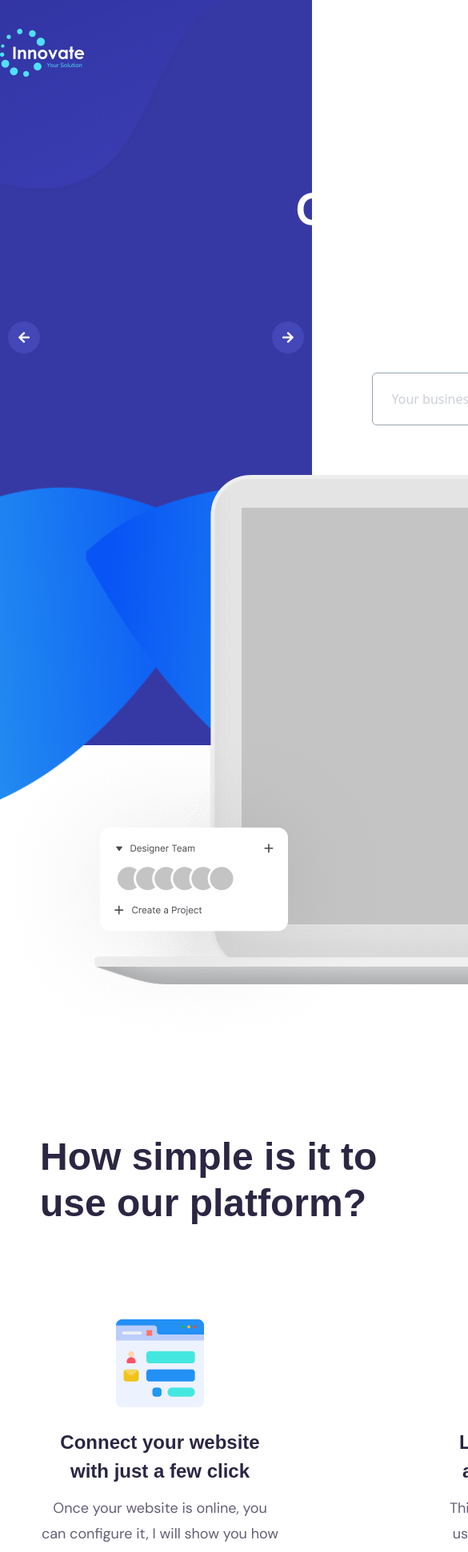
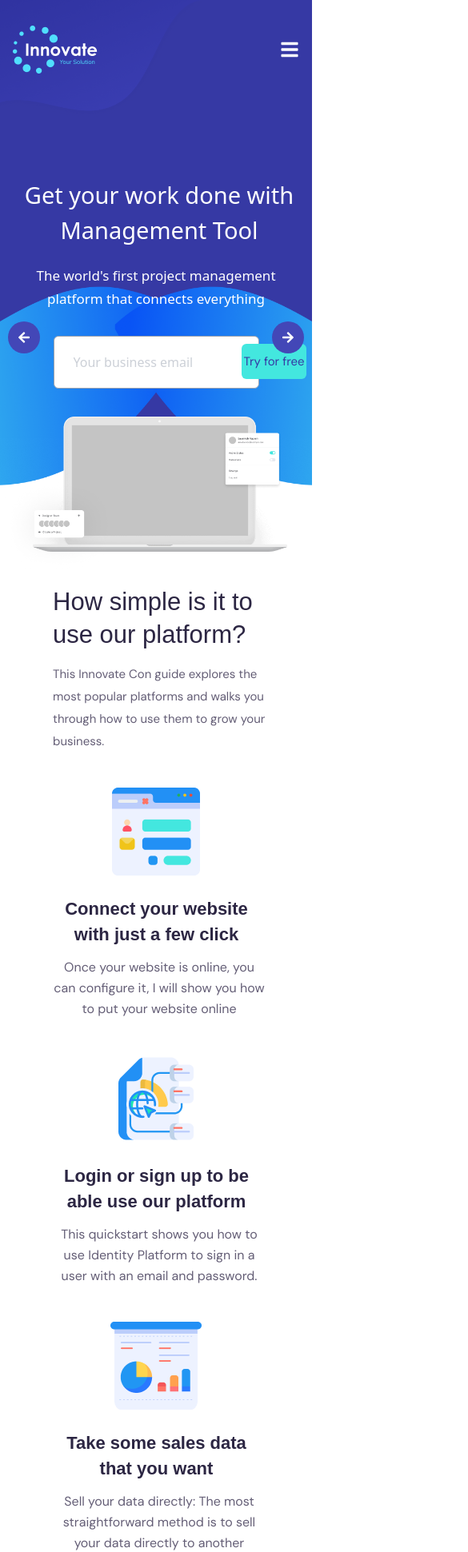
Before and after one commit to nabilislam11/innovate-react-tailwind, a React (Vite) app: page / in a window 390 px wide. Shown: the top 1941 px of the page at 80% size, 585 px wide, since content can reach past the window. Built offline with nearby package versions, Linux system fonts and the light colour scheme; the HTML template or start-up script is replaced by a standard one; a web font is replaced by a local one.

Commit message:
resposive  content

```diff
--- a/src/Compontents/Banner/Banner.jsx
+++ b/src/Compontents/Banner/Banner.jsx
@@ -3,19 +3,19 @@ import Container from '../layout/Container'
 import leptop from '../../assets/leptop.png'
 function Banner() {
   return (
-    <div className=' pt-[98px] pb-[500px] mb-[50px]'>
+    <div className=' pt-[98px] pb-[121px] md:pb-[500px] mb-[50px]'>
       <Container>
       <div className="relative">
          <div className="   text-center">
-        <h1 className='font-secondary m-auto text-[56px] font-bold leading-[64px]  w-[796px] text-white mb-5 '>Get your work done with Management Tool</h1>
-        <p className='font-secondary m-auto font-reguler text-lg w-[467px] leadinf-[32px] text-white'>The world's first project management platform that connects everything</p>
+        <h1 className=' md:font-secondary m-auto text-[29px] md:text-[56px]  font-medium md:font-bold  leading-[44px] md:leading-[64px]  w-[366px] md:w-[796px] text-white mb-5 '>Get your work done with Management Tool</h1>
+        <p className=' md:font-secondary m-auto font-reguler  text-[17px] md:text-lg w-[330px] md:w-[467px]  leading-[29px] md:leading-[32px] text-white'>The world's first project management platform that connects everything</p>
        </div>
-       <div className=" relative mt-8 text-center">
-        <input className=' w-[480px] py-5  border pl-6 bg-white outline-0 placeholder:text-gray-400; text-gray-400 rounded-[6px]' type="text" placeholder='Your business email' />
-           <a className=' flex items-center cursor-pointer justify-center absolute top-[4px] left-[785px] my-[4px] mx-[4px] font-secondary font-medium text-lg h-[50px] w-[150px] bg-paimary rounded-[6px]   text-secondary'>Try for free</a>
+       <div className=" relative mt-8  text-center">
+        <input className=' md:w-[480px] py-5  border pl-6 bg-white outline-0 placeholder:text-gray-400; text-gray-400 rounded-[6px]' type="text" placeholder='Your business email' />
+           <a className=' flex items-center cursor-pointer justify-center absolute  top-[10px] md:top-[4px] left-[286px] md:left-[785px] md:my-[4px]   md:mx-[4px] font-secondary  font-reguler md:font-medium text-[15px] md:text-lg  h-[44px] md:h-[50px] w-[81px] md:w-[150px] bg-paimary rounded-[6px]   text-secondary'>Try for free</a>
        </div>
        <div className="">
-        <img className='absolute index- bottom-[-797px] left-[-33px] '  src={leptop} alt="#leptop" />
+        <img className='absolute index- bottom-[-230px] md:bottom-[-797px]  left-[-15px] md:left-[-33px] '  src={leptop} alt="#leptop" />
        </div>
       </div>
       </Container>
@@ -23,4 +23,5 @@ function Banner() {
   )
 }
 
+
 export default Banner
--- a/src/Compontents/Content/Content.jsx
+++ b/src/Compontents/Content/Content.jsx
@@ -7,27 +7,27 @@ import icon2 from '../../assets/icon2.png'
 
 function Content() {
     return (
-        <div className="pt-[336px] pb-[160px] px-[50px]">
+        <div className=" pt-[75px] md:pt-[336px] pb-[160px] px-[50px]">
             <Container>
-                <div className="flex justify-between ">
-                    <h1 className=' w-[504px] font-paimary text-tittle font-bold text-[48px] leading-[58px]'>How simple is it to use our platform?</h1>
-                    <p className=' w-[530px] font-secondary text-details text-lg leading-[32px]  '>This Innovate Con guide explores the most popular platforms and walks you through how to use them to grow your business.</p>
+                <div className=" items-center md:flex justify-between ">
+                    <h1 className=' w-[298px] md:w-[504px] font-paimary text-tittle font-medium md:font-bold text-[31px] md:text-[48px]  leading-[41px] md:leading-[58px]'>How simple is it to use our platform?</h1>
+                    <p className='w-[290px] md:w-[530px] font-secondary text-details text-[15px] md:text-lg   leading-[28px] md:leading-[32px] pt-[15px] md:  '>This Innovate Con guide explores the most popular platforms and walks you through how to use them to grow your business.</p>
                 </div>
-                <div className=" flex gap-[200px]">
-                    <div className=" text-center">
-                        <img className='pt-[116px] mx-auto' src={icon} alt="#icon" />
-                        <h1 className=' w-[300px] font-paimary text-tittle font-bold text-[24px] leading-[36px] pt-[26px] pb-[12px]'>Connect your website with just a few click</h1>
-                        <p className='w-[300px] font-secondary text-details font-reguler text-lg leading-[32px]'> Once your website is online, you can configure it, I will show you how to put your website online</p>
+                <div className=" md:flex gap-[200px]">
+                    <div className=" text-center md:text-center">
+                        <img className=' pt-[44px] md:pt-[116px] mx-auto' src={icon} alt="#icon" />
+                        <h1 className=' w-[259px] md:w-[300px] font-paimary text-tittle font-bold text-[22px] md:text-[24px] leading-[32px] md:leading-[36px] pt-[26px] pb-[12px]'>Connect your website with just a few click</h1>
+                        <p className='w-[266px] md:w-[300px] font-secondary text-details font-reguler text-[16px] md:text-lg leading-[26px] md:leading-[32px]'> Once your website is online, you can configure it, I will show you how to put your website online</p>
                     </div>
-                    <div className=" text-center">
-                        <img className='pt-[116px] mx-auto' src={icon3} alt="#icon" />
-                        <h1 className=' w-[300px] font-paimary text-tittle font-bold text-[24px] leading-[36px] pt-[26px] pb-[12px]'>Login or sign up to be able use our platform</h1>
-                        <p className='w-[300px] font-secondary text-details font-reguler text-lg leading-[32px]'> This quickstart shows you how to use Identity Platform to sign in a user with an email and password. </p>
+                    <div className="  text-center md:text-center">
+                        <img className='pt-[44px] md:pt-[116px] mx-auto' src={icon3} alt="#icon" />
+                        <h1 className='w-[259px] md:w-[300px] font-paimary text-tittle font-bold text-[22px] md:text-[24px] leading-[32px] md:leading-[36px] pt-[26px] pb-[12px]'>Login or sign up to be able use our platform</h1>
+                        <p className='w-[266px] md:w-[300px] font-secondary text-details font-reguler text-[16px] md:text-lg leading-[26px] md:leading-[32px]'> This quickstart shows you how to use Identity Platform to sign in a user with an email and password. </p>
                     </div>
-                    <div className=" text-center">
-                        <img className='pt-[116px] mx-auto' src={icon2} alt="#icon" />
-                        <h1 className=' w-[300px] font-paimary text-tittle font-bold text-[24px] leading-[36px] pt-[26px] pb-[12px]'>Take some sales data that you want</h1>
-                        <p className='w-[300px] font-secondary text-details font-reguler text-lg leading-[32px]'> Sell your data directly: The most straightforward method is to sell your data directly to another</p>
+                    <div className="  text-center md:text-center">
+                        <img className='pt-[44px] md:pt-[116px] mx-auto' src={icon2} alt="#icon" />
+                        <h1 className='w-[259px] md:w-[300px] font-paimary text-tittle font-bold text-[22px] md:text-[24px] leading-[32px] md:leading-[36px] pt-[26px] pb-[12px]'>Take some sales data that you want</h1>
+                        <p className='w-[266px] md:w-[300px] font-secondary text-details font-reguler text-[16px] md:text-lg leading-[26px] md:leading-[32px]'> Sell your data directly: The most straightforward method is to sell your data directly to another</p>
                     </div>
                 </div>
 
--- a/src/Compontents/Hadder/Hadder.jsx
+++ b/src/Compontents/Hadder/Hadder.jsx
@@ -2,7 +2,7 @@ import React from "react";
 
 function Hadder({ children }) {
   return (
-    <div className="bg-center bg-cover bg-no-repeat w-full bg-[url(./assets/bannershape.png)]">
+    <div className="bg-center bg-cover bg-no-repeat   w-full bg-[url(./assets/bannershape.png)]">
       {children}
     </div>
   );
--- a/src/Compontents/Navber.jsx
+++ b/src/Compontents/Navber.jsx
@@ -1,36 +1,76 @@
-import React from 'react'
+import React, { useState } from 'react'
 import Container from './layout/Container'
 import logo from '../assets/logo.png'
+import { FaBars } from "react-icons/fa";
+import { MdOutlineCancel } from "react-icons/md";
 
 const Navber = () => {
+  const [show, setshow] = useState(false);
+
+  const handleclick = () => {
+    setshow(!show)
+  }
+
   return (
     <>
-    <div className=" py-8 ">
+      <div className=" relative py-8 ">
         <Container>
           <nav className='  '>
-      <div className=" flex justify-between items-center">
-       <div className="">
+            <div className="  md: flex justify-between items-center">
+              <div className="lg:w-[111px] w-full  flex items-center justify-between ">
                 <img src={logo} alt="#logo" />
+                <div className=" block  md:hidden   "> <FaBars onClick={handleclick} className='text-white text-2xl ' /> </div>
               </div>
 
 
-      <div className="  "><ul className='flex gap-[50px] font-secondary  font-medium text-lg  text-white '>
-        <li> <a  className=' group hover:text-red-500 transition-all duration-500' href="">home</a></li>
-        <li><a  className='group hover:text-red-500 transition-all duration-500 'href="">Features</a> </li>
-        <li><a  className='group hover:text-red-500 transition-all duration-500 'href="">Service</a></li>
+              <div className="  ">
+                <ul className=' hidden md:flex gap-[50px] font-secondary  font-medium text-lg  text-white '>
+                <li> <a className=' group hover:text-red-500 transition-all duration-500' href="">home</a></li>
+                <li><a className='group hover:text-red-500 transition-all duration-500 ' href="">Features</a> </li>
+                <li><a className='group hover:text-red-500 transition-all duration-500 ' href="">Service</a></li>
                 <li><a className='group hover:text-red-500 transition-all duration-500 ' href="">Pages</a></li>
                 <li> <a className='group hover:text-red-500 transition-all duration-500 ' href="">Blog</a></li>
               </ul>
               </div>
 
 
-      <div className=" flex gap-[36px]  items-center">
+              <div className=" hidden md:flex gap-[36px]  items-center">
                 <p className='font-secondary font-medium text-lg  cursor-pointer text-white group hover:text-red-500 transition-all duration-500 '>Login</p>
                 <a className=' font-secondary cursor-pointer font-medium text-lg py-5 px-12 bg-paimary rounded-[6px] text-secondary'>Register</a>
               </div>
             </div>
           </nav>
+
         </Container>
+                  {
+            show && (
+
+              <div className=" bg-gray-600  h-[350px]  absolute top-0 left-0 z-[999] w-full flex justify-center items-center">
+                <div className=""><MdOutlineCancel onClick={()=>setshow(false) } className='text-white text-4xl absolute top-[39px] right-[10px] ' /></div>
+                <nav className='  '>
+                  <div className=" flex-col  md: flex justify-between items-center">
+
+
+
+                    <div className=" "><ul className='md:flex  font-secondary  font-medium text-lg text-center text-white '>
+                      <li> <a className=' group hover:text-red-500 transition-all duration-500 ' href="">home</a></li>
+                      <li><a className='group hover:text-red-500 transition-all duration-500 ' href="">Features</a> </li>
+                      <li><a className='group hover:text-red-500 transition-all duration-500 ' href="">Service</a></li>
+                      <li><a className='group hover:text-red-500 transition-all duration-500 ' href="">Pages</a></li>
+                      <li> <a className='group hover:text-red-500 transition-all duration-500 ' href="">Blog</a></li>
+                    </ul>
+                    </div>
+
+
+                    <div className="     text-center items-center md:">
+                      <p className='font-secondary font-medium text-lg  cursor-pointer mb-[25px] mt-2.5 text-white group hover:text-red-500 transition-all duration-500 '>Login</p>
+                      <a className=' font-secondary cursor-pointer font-medium text-lg py-5 px-12 bg-paimary rounded-[6px] text-secondary'>Register</a>
+                    </div>
+                  </div>
+                </nav>
+              </div>
+            )
+          }
       </div>
     </>
   )
--- a/src/Compontents/layout/Container.jsx
+++ b/src/Compontents/layout/Container.jsx
@@ -2,7 +2,7 @@ import React from 'react'
 
 function Container({children}) {
   return (
-    <div className=' w-[1409px] m-auto  '>
+    <div className='w-full  md:w-[1409px] m-auto  px-4 md:px-0 '>
         {children}
     </div>
   )
```
Lines whose indentation alone changed are shown as unchanged.
